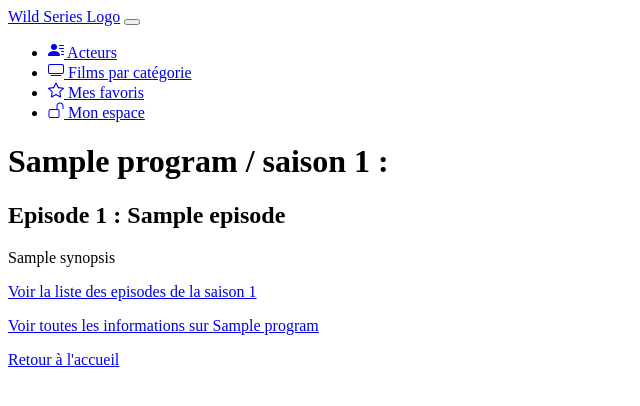
After one commit to mayard689/wild_wildseries, a Symfony app: template templates/wild/episode.html.twig in a window 1280 px wide. The commit adds this page. Shown: the top 406 px of the page, without its empty margins (0-640 px from the left). Run offline with Twig, Linux system fonts and the light colour scheme; the template is opened without the code that fills it: most values are stand-ins (such as "Sample title", 1, 10 or a date in 2020); some libraries are stand-ins or nearby versions.

Commit message:
quest10 added

```diff
--- /dev/null
+++ b/templates/wild/episode.html.twig
@@ -0,0 +1,35 @@
+{% extends 'base.html.twig' %}
+
+{% block title %} {{ episode.season.program.title }} saison {{  episode.season.number  }}{% endblock %}
+
+{% block main %}
+
+    <h1 class="row">  {{ episode.season.program.title }} / saison {{  episode.season.number  }} : </h1>
+
+        <div class="row episode">
+            <h2>Episode {{ episode.number }} : {{ episode.title }}</h2>
+            <p class="col-12 ">{{ episode.synopsis }}</p>
+        </div>
+
+    <div class="row link">
+        <p class="col-12 ">
+            <a href="{{ path('wild_showSeason', {'seasonId':episode.season.id}) }}">Voir la liste des episodes de la saison {{ episode.season.number }}</a>
+        </p>
+        <p class="col-12 ">
+            <a href="{{
+            path('wild_show', {
+                'slug':episode.season.program.title|
+                lower|
+                replace({' ': '-'})
+            })
+            }}">
+                Voir toutes les informations sur {{ episode.season.program.title }}
+            </a>
+        </p>
+    </div>
+
+    <a href="{{ path('app_index') }}">
+        Retour à l'accueil
+    </a>
+
+{% endblock %}
```
Also changed, not shown: src/Controller/WildController.php (+19 -0 lines), templates/wild/index.html.twig (+0 -17 lines), templates/wild/season.html.twig (+0 -11 lines).
